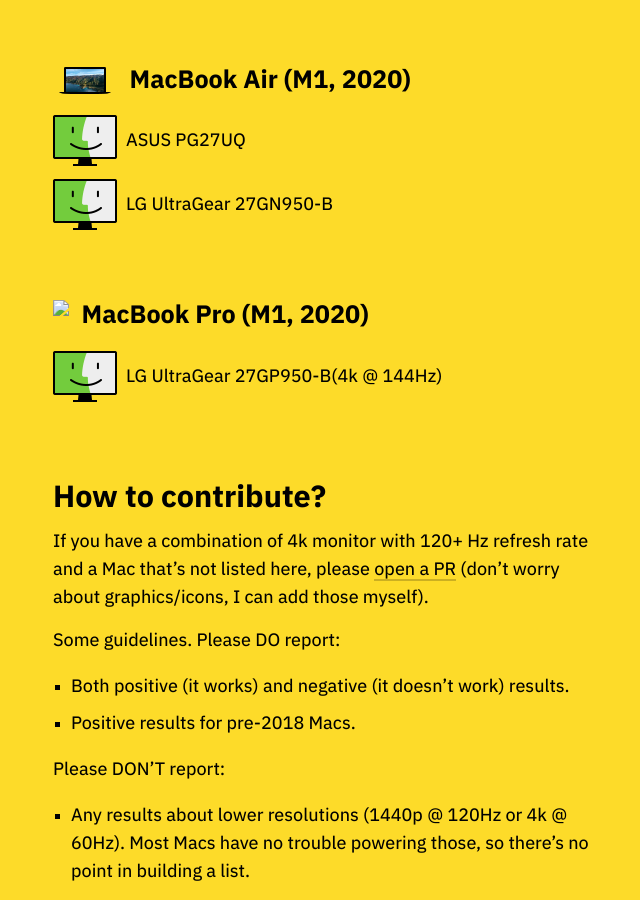
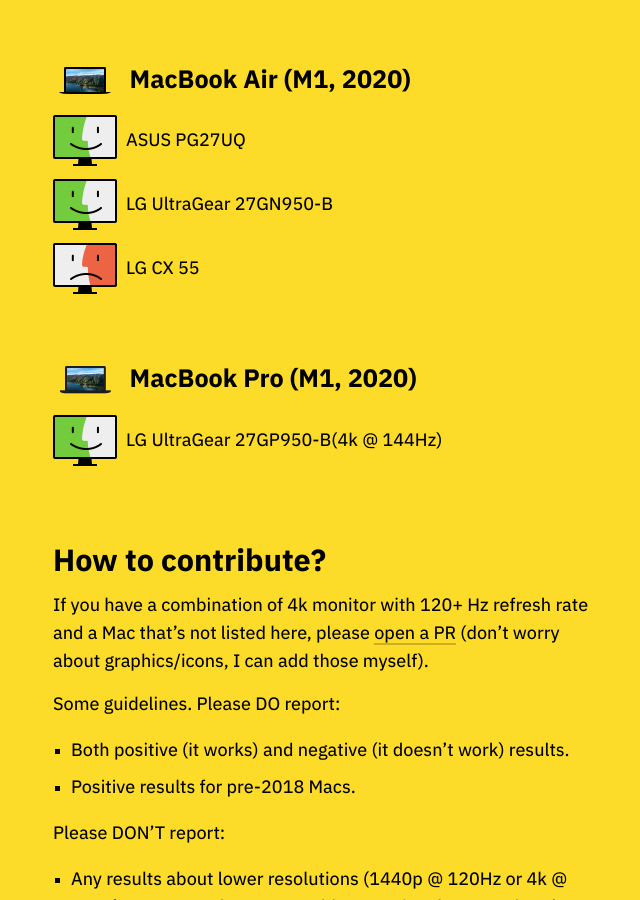
Before and after one commit to tonsky/tonsky.github.io, a Jekyll site: the page built from _posts/2021-02-24-monitors-mac.md, in a window 1280 px wide and 900 px high, scrolled down 3043 px. Shown: the whole window, without its empty margins (316-956 px from the left). Built offline with Jekyll 4.4.1, drawn with Linux system fonts in a browser that asks for light colours.

Commit message:
Added LG CX 55 (closes #36)

```diff
--- a/_posts/2021-02-24-monitors-mac.md
+++ b/_posts/2021-02-24-monitors-mac.md
@@ -88,6 +88,8 @@
 
 <div class="row"><img src="works.png" height=64> <span>LG UltraGear 27GN950-B</span></div>
 
+<div class="row"><img src="doesnt_work.png" height=64> <span>LG CX 55</span></div>
+
 ## <img src="mbp_13_2020.png" height=32> <span>MacBook Pro (M1, 2020)</span>
 
 <div class="row"><img src="works.png" height=64> <span>LG UltraGear 27GP950-B</span> (4k @ 144Hz)</div>
```
Also changed, not shown: blog/monitors-mac/mbp_13_2020.png (added).
